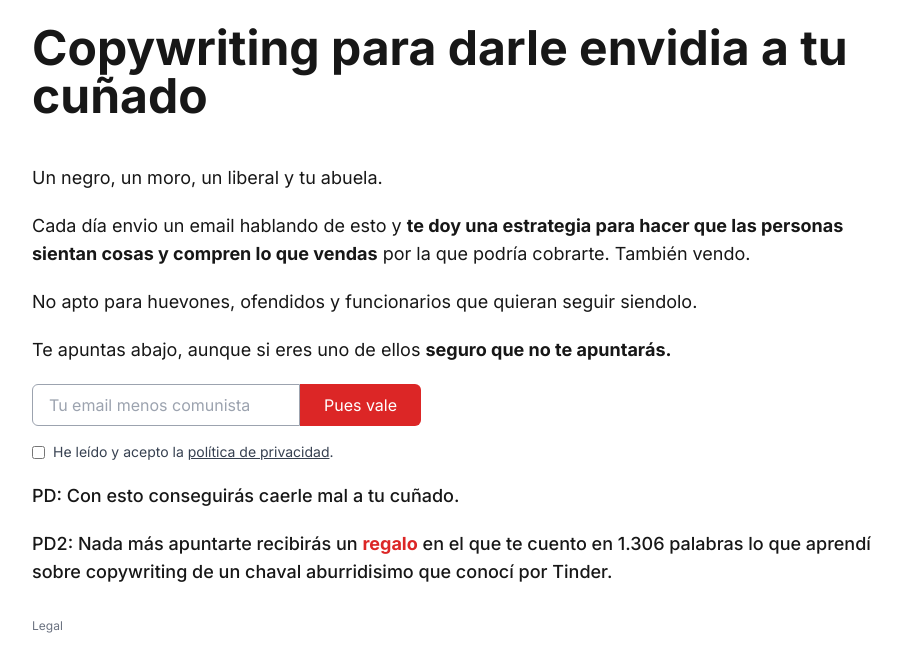
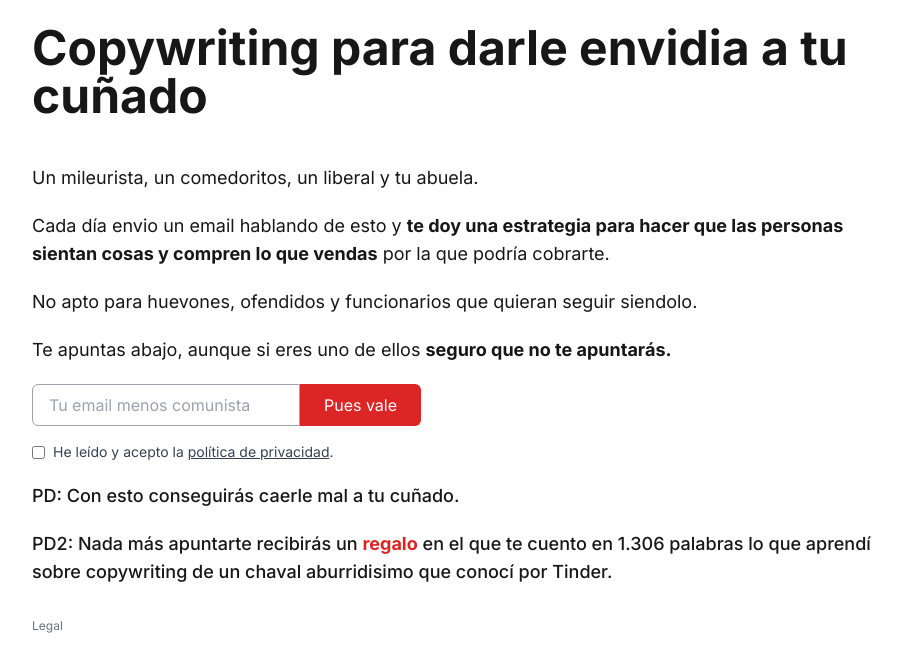
Before and after one commit to MariaLipiz/miraencomentarios, a Next.js app: page / in a window 1280 px wide. Shown: the top 672 px of the page, without its empty margins (176-1078 px from the left). Built offline with nearby package versions, Linux system fonts and the light colour scheme.

Commit message:
Cambios landing

```diff
--- a/app/page.tsx
+++ b/app/page.tsx
@@ -79,11 +79,11 @@ export default function Home() {
 
 
       <p className="text-base sm:text-lg font-normal">
-      Un negro, un moro, un liberal y tu abuela.
+      Un mileurista, un comedoritos, un liberal y tu abuela.
       </p>
       <p className="text-base sm:text-lg font-normal">
       Cada día envio un email hablando de esto y <strong>te doy una estrategia para hacer que las personas sientan
-      cosas y compren lo que vendas</strong> por la que podría cobrarte. También vendo.
+      cosas y compren lo que vendas</strong> por la que podría cobrarte.
       </p>
 
       <p className="text-base sm:text-lg font-normal">
```
